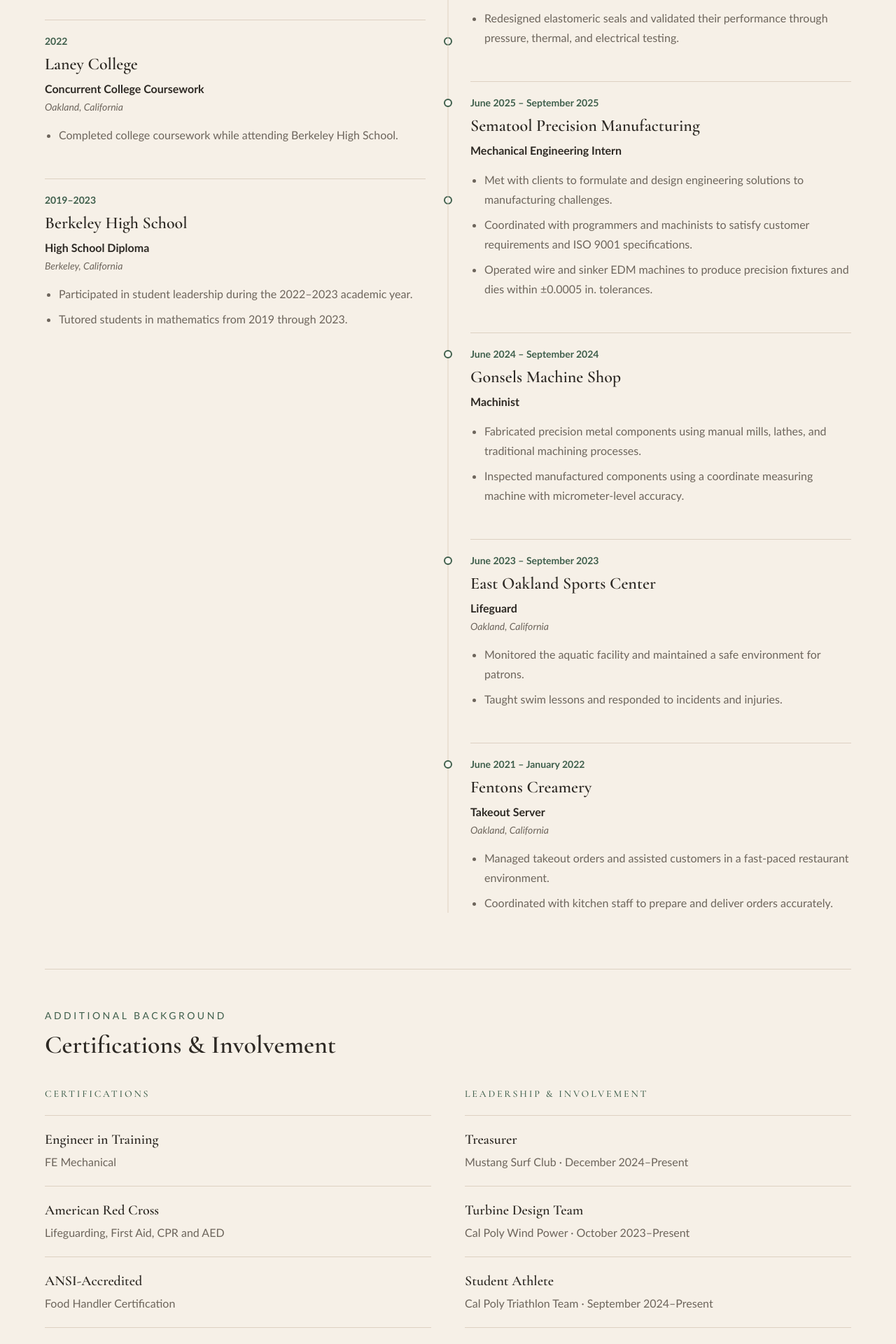
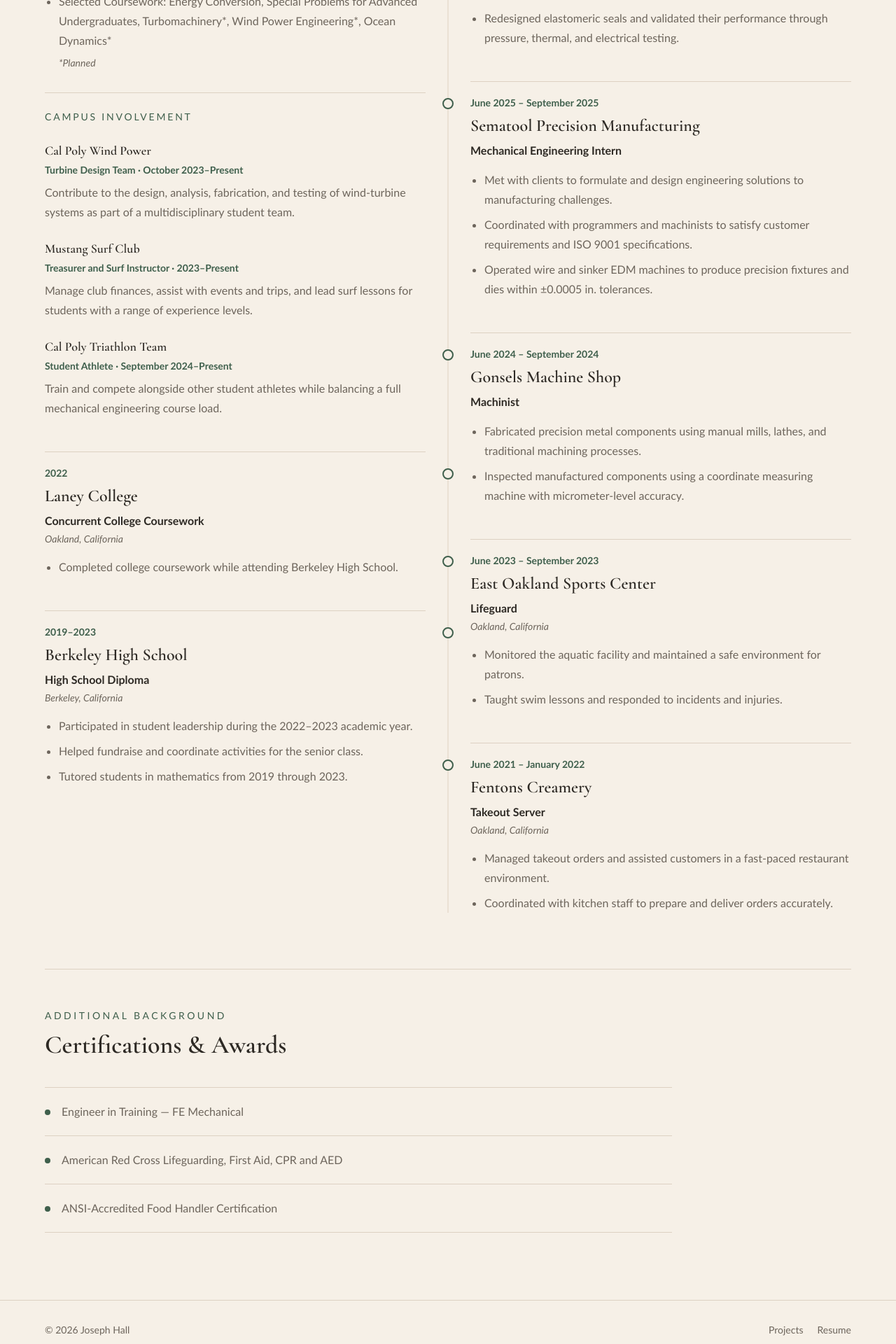
Before and after one commit to josephhall234/engineering_portfolio, a Next.js app: page /experience in a window 1280 px wide. Shown: the part 740-2660 px from the top of the page at 70% size. Built offline with nearby package versions, Linux system fonts and the light colour scheme.

Commit message:
edu&exp_update_2

```diff
--- a/src/app/experience/page.tsx
+++ b/src/app/experience/page.tsx
@@ -1,9 +1,18 @@
+type Activity = {
+  title: string;
+  role: string;
+  dates?: string;
+  description: string;
+};
+
 type TimelineEntryProps = {
   dates: string;
   title: string;
   subtitle: string;
   location?: string;
   bullets: string[];
+  activities?: Activity[];
+  plannedNote?: boolean;
   side: "left" | "right";
 };
 
@@ -17,6 +26,31 @@
       "Expected graduation: June 2027",
       "Overall GPA: 3.479",
       "Major GPA: 3.396",
+      "Selected Coursework: Energy Conversion, Special Problems for Advanced Undergraduates, Turbomachinery*, Wind Power Engineering*, Ocean Dynamics*",
+    ],
+    plannedNote: true,
+    activities: [
+      {
+        title: "Cal Poly Wind Power",
+        role: "Turbine Design Team",
+        dates: "October 2023–Present",
+        description:
+          "Contribute to the design, analysis, fabrication, and testing of wind-turbine systems as part of a multidisciplinary student team.",
+      },
+      {
+        title: "Mustang Surf Club",
+        role: "Treasurer and Surf Instructor",
+        dates: "2023–Present",
+        description:
+          "Manage club finances, assist with events and trips, and lead surf lessons for students with a range of experience levels.",
+      },
+      {
+        title: "Cal Poly Triathlon Team",
+        role: "Student Athlete",
+        dates: "September 2024–Present",
+        description:
+          "Train and compete alongside other student athletes while balancing a full mechanical engineering course load.",
+      },
     ],
   },
   {
@@ -35,6 +69,7 @@
     location: "Berkeley, California",
     bullets: [
       "Participated in student leadership during the 2022–2023 academic year.",
+      "Helped fundraise and coordinate activities for the senior class.",
       "Tutored students in mathematics from 2019 through 2023.",
     ],
   },
@@ -92,34 +127,13 @@
   },
 ];
 
-const certifications = [
-  {
-    title: "Engineer in Training",
-    subtitle: "FE Mechanical",
-  },
-  {
-    title: "American Red Cross",
-    subtitle: "Lifeguarding, First Aid, CPR and AED",
-  },
-  {
-    title: "ANSI-Accredited",
-    subtitle: "Food Handler Certification",
-  },
-];
+const certificationsAndAwards = [
+  "Engineer in Training — FE Mechanical",
+  "American Red Cross Lifeguarding, First Aid, CPR and AED",
+  "ANSI-Accredited Food Handler Certification",
 
-const involvement = [
-  {
-    title: "Treasurer",
-    subtitle: "Mustang Surf Club · December 2024–Present",
-  },
-  {
-    title: "Turbine Design Team",
-    subtitle: "Cal Poly Wind Power · October 2023–Present",
-  },
-  {
-    title: "Student Athlete",
-    subtitle: "Cal Poly Triathlon Team · September 2024–Present",
-  },
+  // Add additional awards here using the same format:
+  // "Award Name — Organization, Year",
 ];
 
 function TimelineEntry({
@@ -128,17 +142,19 @@
   subtitle,
   location,
   bullets,
+  activities,
+  plannedNote,
   side,
 }: TimelineEntryProps) {
   const dotPosition =
     side === "left"
-      ? "md:-right-[2.4rem]"
-      : "md:-left-[2.4rem]";
+      ? "left-[calc(100%+2rem)] -translate-x-1/2"
+      : "right-[calc(100%+2rem)] translate-x-1/2";
 
   return (
     <article className="relative border-t border-[var(--border)] pt-5">
       <span
-        className={`absolute top-6 hidden h-3 w-3 rounded-full border-2 border-[var(--accent)] bg-[var(--surface)] md:block ${dotPosition}`}
+        className={`absolute top-[1.45rem] z-10 hidden h-4 w-4 rounded-full border-2 border-[var(--accent)] bg-[var(--background)] md:block ${dotPosition}`}
         aria-hidden="true"
       />
 
@@ -159,6 +175,35 @@
           </li>
         ))}
       </ul>
+
+      {plannedNote && (
+        <p className="mt-2 pl-5 text-sm italic text-[var(--muted)]">
+          *Planned
+        </p>
+      )}
+
+      {activities && activities.length > 0 && (
+        <div className="mt-8 space-y-6 border-t border-[var(--border)] pt-6">
+          <p className="text-sm uppercase tracking-[0.2em] text-[var(--accent)]">
+            Campus Involvement
+          </p>
+
+          {activities.map((activity) => (
+            <div key={activity.title}>
+              <h4 className="text-lg font-semibold">{activity.title}</h4>
+
+              <p className="mt-1 text-sm font-semibold text-[var(--accent)]">
+                {activity.role}
+                {activity.dates && ` · ${activity.dates}`}
+              </p>
+
+              <p className="mt-2 leading-7 text-[var(--muted)]">
+                {activity.description}
+              </p>
+            </div>
+          ))}
+        </div>
+      )}
     </article>
   );
 }
@@ -181,7 +226,7 @@
 
       <section className="mt-14">
         <div className="grid gap-14 md:grid-cols-[1fr_4rem_1fr] md:gap-0">
-          {/* Education: left side */}
+          {/* Education */}
           <div>
             <h2 className="mb-8 text-3xl font-semibold italic">Education</h2>
 
@@ -197,11 +242,11 @@
           </div>
 
           {/* Central timeline */}
-          <div className="relative hidden md:block" aria-hidden="true">
-            <div className="absolute bottom-0 left-1/2 top-0 w-px -translate-x-1/2 bg-[var(--border)]" />
+          <div className="relative z-0 hidden md:block" aria-hidden="true">
+            <div className="absolute inset-y-0 left-1/2 z-0 w-px -translate-x-1/2 bg-[var(--border)]" />
           </div>
 
-          {/* Experience: right side */}
+          {/* Experience */}
           <div>
             <h2 className="mb-8 text-3xl font-semibold italic">Experience</h2>
 
@@ -224,44 +269,24 @@
         </p>
 
         <h2 className="mt-3 text-4xl font-semibold">
-          Certifications &amp; Involvement
+          Certifications &amp; Awards
         </h2>
 
-        <div className="mt-10 grid gap-12 md:grid-cols-2">
-          <div>
-            <h3 className="mb-5 text-sm uppercase tracking-[0.2em] text-[var(--accent)]">
-              Certifications
-            </h3>
+        <ul className="mt-10 max-w-4xl divide-y divide-[var(--border)] border-y border-[var(--border)]">
+          {certificationsAndAwards.map((item) => (
+            <li
+              key={item}
+              className="flex gap-4 py-5 leading-7 text-[var(--muted)]"
+            >
+              <span
+                className="mt-[0.7rem] h-2 w-2 shrink-0 rounded-full bg-[var(--accent)]"
+                aria-hidden="true"
+              />
 
-            <div className="divide-y divide-[var(--border)] border-y border-[var(--border)]">
-              {certifications.map((item) => (
-                <article key={item.title} className="py-5">
-                  <h4 className="text-xl font-semibold">{item.title}</h4>
-                  <p className="mt-1 leading-7 text-[var(--muted)]">
-                    {item.subtitle}
-                  </p>
-                </article>
-              ))}
-            </div>
-          </div>
-
-          <div>
-            <h3 className="mb-5 text-sm uppercase tracking-[0.2em] text-[var(--accent)]">
-              Leadership &amp; Involvement
-            </h3>
-
-            <div className="divide-y divide-[var(--border)] border-y border-[var(--border)]">
-              {involvement.map((item) => (
-                <article key={item.title} className="py-5">
-                  <h4 className="text-xl font-semibold">{item.title}</h4>
-                  <p className="mt-1 leading-7 text-[var(--muted)]">
-                    {item.subtitle}
-                  </p>
-                </article>
-              ))}
-            </div>
-          </div>
-        </div>
+              <span>{item}</span>
+            </li>
+          ))}
+        </ul>
       </section>
     </main>
   );
```
